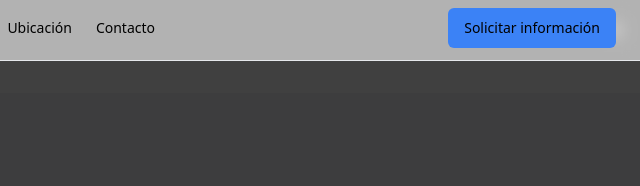
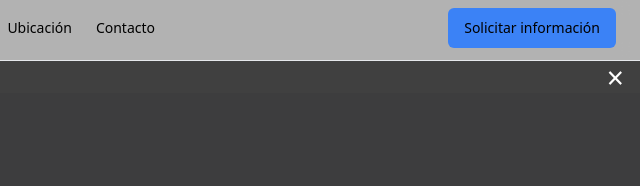
Before and after one commit to chemapq/edificio-locil, a website: page index.html in a window 1280 px wide. Both pictures are taken after a click on the picture 184 px from the left and 2221 px from the top of the page. Shown: the part 1825-2011 px from the top of the page, 640-1280 px from the left. Drawn offline with nearby package versions, Linux system fonts and the light colour scheme.

Commit message:
Ajustar la posición del botón de cierre en el modal de imágenes

```diff
--- a/index.html
+++ b/index.html
@@ -165,7 +165,7 @@
 
     <!-- Modal -->
     <div id="imageModal" class="fixed inset-0 bg-black bg-opacity-75 flex items-center justify-center hidden" onclick="closeModal(event)">
-      <span class="absolute top-4 right-4 text-white text-3xl cursor-pointer" onclick="closeModal(event)">&times;</span>
+      <span class="absolute top-16 right-4 text-white text-3xl cursor-pointer" onclick="closeModal(event)">&times;</span>
       <img id="modalImage" class="max-w-full max-h-full">
     </div>
 
```
